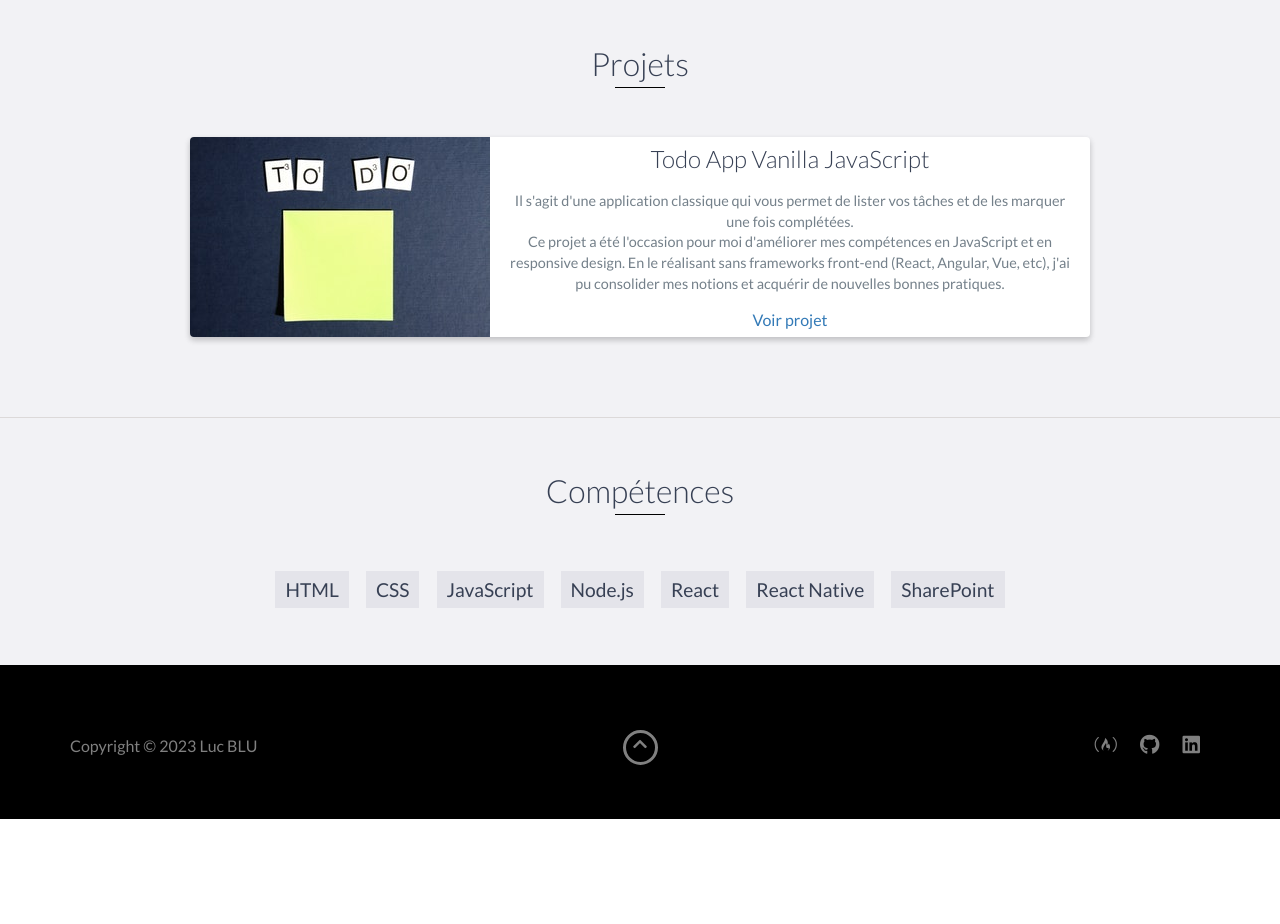
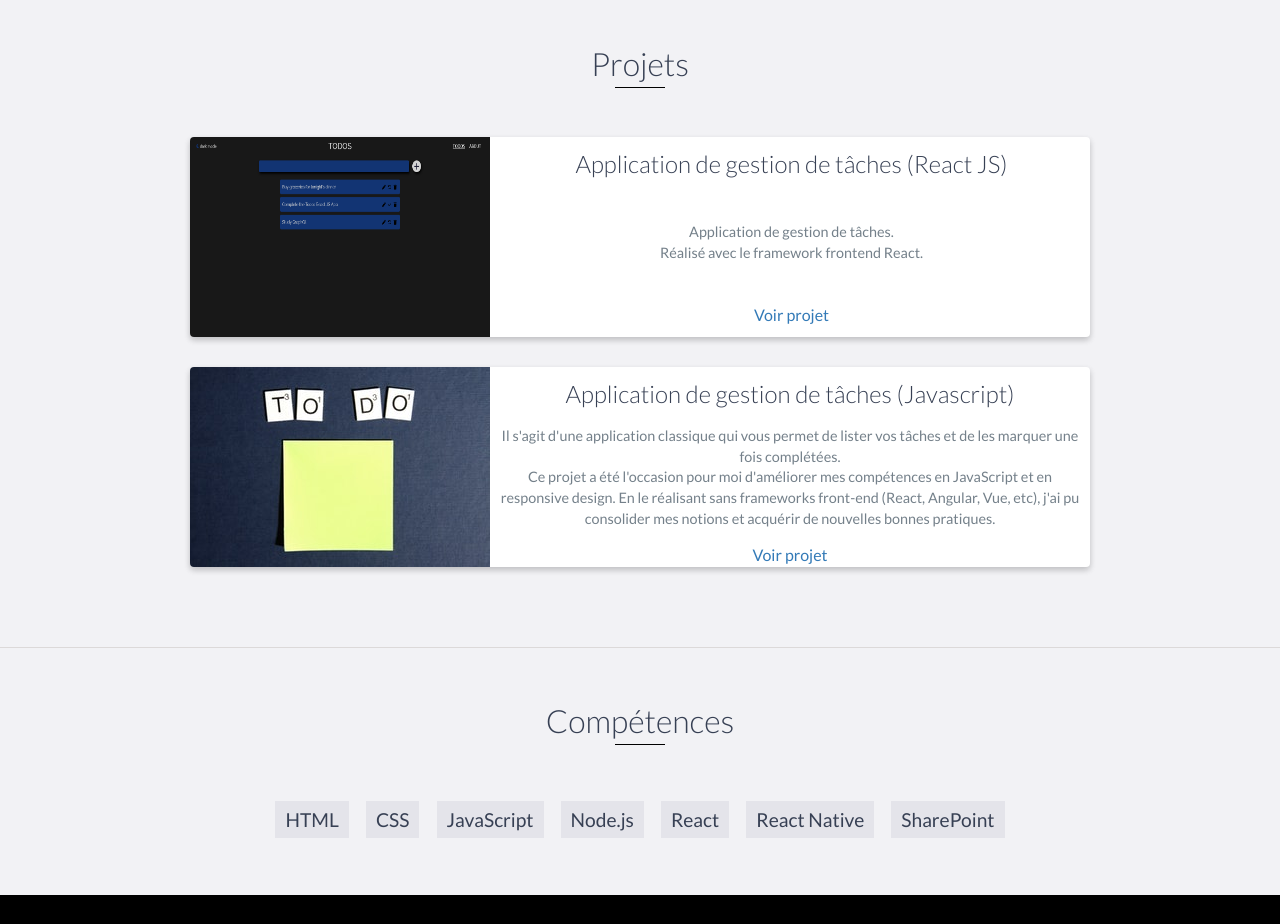
Before and after one commit to lukaasblu/my-portfolio, a website: page index.html in a window 1280 px wide. Shown: the part 2900-3824 px from the top of the page. Before the commit the page ends 3719 px from the top, so only its background shows below. Drawn offline with nearby package versions, Linux system fonts and the light colour scheme.

Commit message:
Mise à jour de la section Projets

```diff
--- a/css/styles.css
+++ b/css/styles.css
@@ -567,12 +567,26 @@ footer {
   float: left
 }
 
+.project-image img {
+  width: 300px;
+  height: 200px;
+}
+
 .project-info {
   position: absolute;
+  display: flex;
+  flex-direction: column;
+  justify-content: space-between;
+  align-items: center;
+  height: 100%;
   top: 50%;
   transform: translateY(-50%);
   margin-left: 300px;
-  padding: 15px
+  padding: 10px;
+}
+
+#todos-react-project {
+  width: 67%;
 }
 
 .project-info h3 {
--- a/index.html
+++ b/index.html
@@ -198,11 +198,28 @@
 
           <div class="project shadow-large">
             <div class="project-image">
+              <img src="images/project-todo-app-reactjs.png" alt="" />
+            </div>
+            <!-- End .project-image -->
+            <div class="project-info" id="todos-react-project">
+              <h3>Application de gestion de tâches (React JS)</h3>
+              <p>
+                Application de gestion de tâches. <br>
+                Réalisé avec le framework frontend React.
+              </p>
+              <a href="https://lukaasblu.github.io/todos-react/todos">Voir projet</a>
+            </div>
+            <!-- End .project-info -->
+          </div>
+          <!-- End .project -->
+
+          <div class="project shadow-large">
+            <div class="project-image">
               <img src="images/project-todo-app-vanillajs.jpg" alt="" />
             </div>
             <!-- End .project-image -->
             <div class="project-info">
-              <h3>Todo App Vanilla JavaScript</h3>
+              <h3>Application de gestion de tâches (Javascript)</h3>
               <p>
                 Il s'agit d'une application classique
                 qui vous permet de lister vos tâches et de les marquer une fois complétées. <br>
```
Also changed, not shown: images/project-todo-app-reactjs.png (added).
